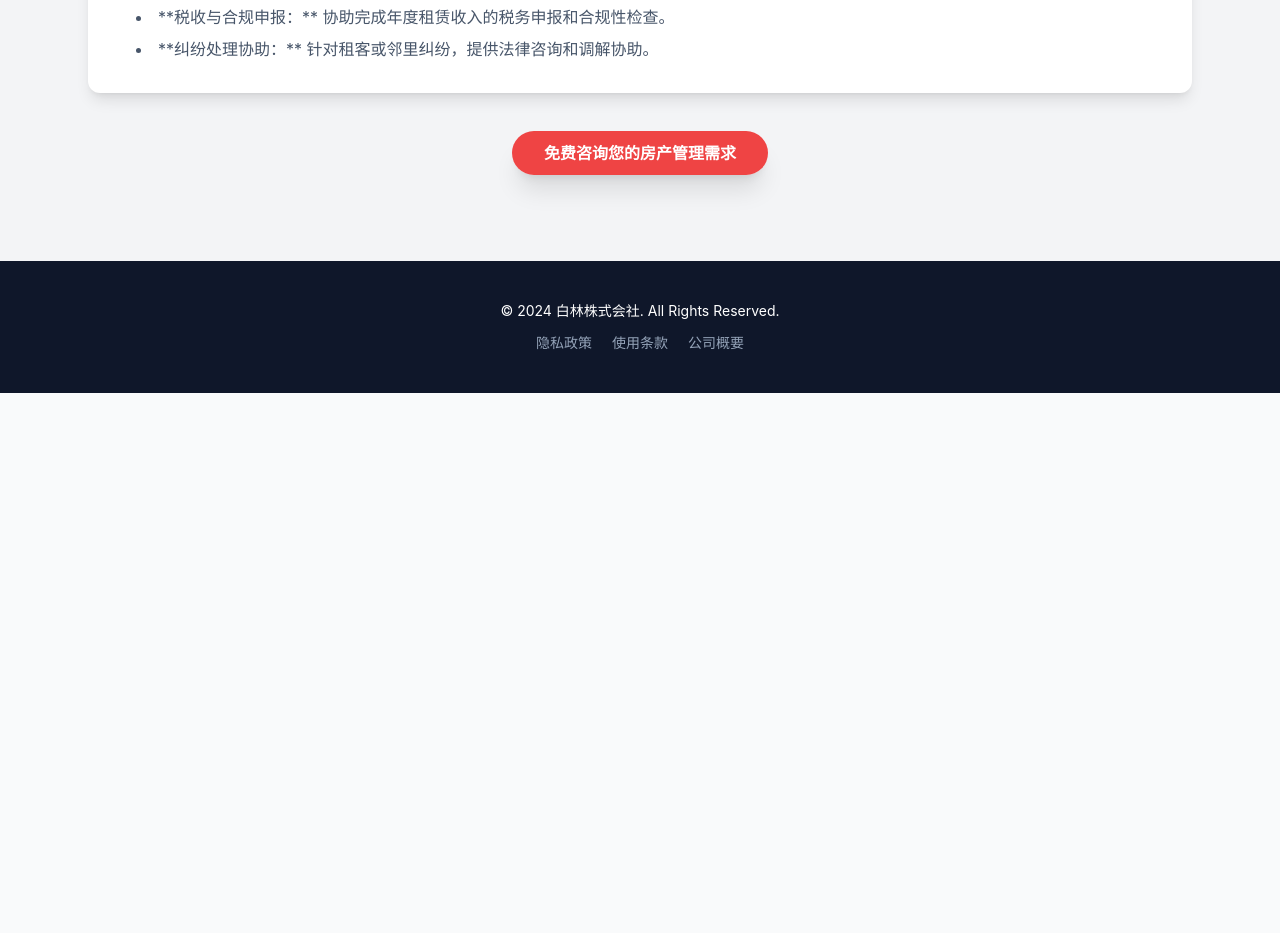
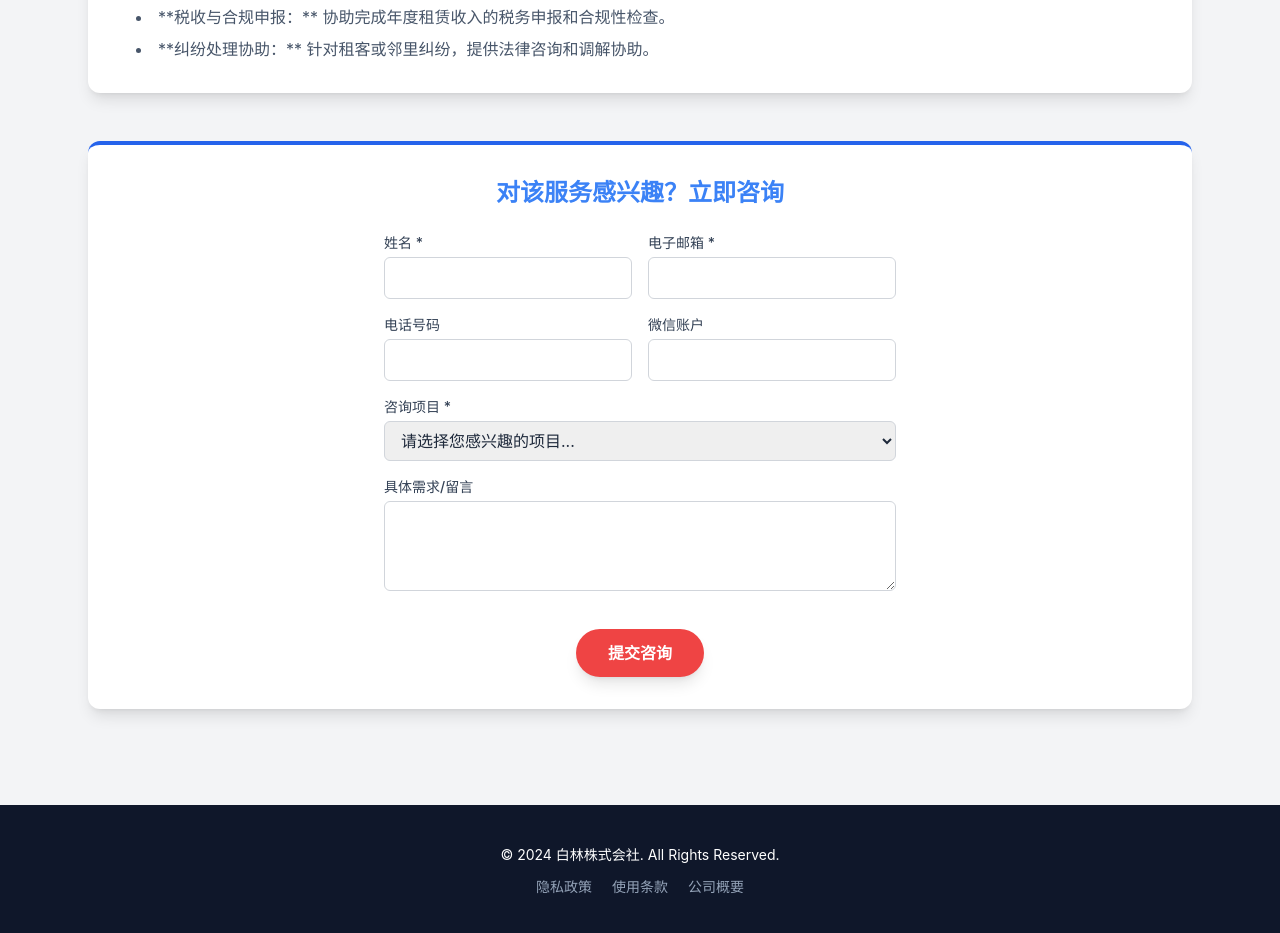
Before and after one commit to HakuKeika/shirabayashi1, a plain HTML site: page real-estate-maintenance_zh.html in a window 1280 px wide. Shown: the part 1527-2460 px from the top of the page. Before the commit the page ends 1920 px from the top, so only its background shows below. Drawn offline with nearby package versions, Linux system fonts and the light colour scheme.

Commit message:
Update real-estate-maintenance_zh.html

```diff
--- a/real-estate-maintenance_zh.html
+++ b/real-estate-maintenance_zh.html
@@ -161,12 +161,70 @@
                     </ul>
                 </div>
 
-                <!-- CTA -->
-                <div class="text-center mt-16">
-                    <a href="contact_zh.html" class="bg-red-500 text-white font-bold py-3 px-8 rounded-full shadow-xl hover:bg-red-600 transition-colors duration-300 transform hover:scale-105">
-                        免费咨询您的房产管理需求
-                    </a>
-                </div>
+               <!-- 通用联系表单模块 -->
+<section id="contact-form-module" class="mt-16 bg-white p-8 rounded-xl shadow-lg border-t-4 border-blue-600">
+    <h2 class="text-2xl font-bold color-primary-text mb-6 text-center">对该服务感兴趣？立即咨询</h2>
+
+    <!-- 请用您真实的 Formspree Endpoint 替换此处的占位符 -->
+    <form action="https://formspree.io/f/YOUR_FORMSPREE_ENDPOINT" method="POST" class="space-y-4 max-w-lg mx-auto">
+        <!-- 隐藏字段：用于在 Formspree 邮件中标识提交来源（请根据页面修改 value） -->
+        <input type="hidden" name="form_source" value="专业维护与管理" />
+        <input type="hidden" name="form_name" value="日本不动产代行、维护与管理服务" />
+
+        <div class="grid grid-cols-1 md:grid-cols-2 gap-4">
+            <!-- 姓名 -->
+            <div>
+                <label for="name" class="block text-sm font-medium text-slate-700 mb-1">姓名 *</label>
+                <input type="text" id="name" name="姓名" required class="w-full border border-gray-300 rounded-md py-2 px-3 focus:ring-blue-500 focus:border-blue-500">
+            </div>
+            <!-- 电子邮箱 - 已修正字段名 -->
+            <div>
+                <label for="email" class="block text-sm font-medium text-slate-700 mb-1">电子邮箱 *</label>
+                <!-- 关键修正: name="email" -->
+                <input type="email" id="email" name="email" required class="w-full border border-gray-300 rounded-md py-2 px-3 focus:ring-blue-500 focus:border-blue-500">
+            </div>
+        </div>
+
+        <div class="grid grid-cols-1 md:grid-cols-2 gap-4">
+            <!-- 电话号码 -->
+            <div>
+                <label for="phone" class="block text-sm font-medium text-slate-700 mb-1">电话号码</label>
+                <input type="tel" id="phone" name="电话号码" class="w-full border border-gray-300 rounded-md py-2 px-3 focus:ring-blue-500 focus:border-blue-500">
+            </div>
+            <!-- 微信账户 -->
+            <div>
+                <label for="wechat" class="block text-sm font-medium text-slate-700 mb-1">微信账户</label>
+                <input type="text" id="wechat" name="微信账户" class="w-full border border-gray-300 rounded-md py-2 px-3 focus:ring-blue-500 focus:border-blue-500">
+            </div>
+        </div>
+
+        <!-- 咨询项目 (下拉菜单) -->
+        <div>
+            <label for="inquiry-subject" class="block text-sm font-medium text-slate-700 mb-1">咨询项目 *</label>
+            <select id="inquiry-subject" name="咨询项目" required class="w-full border border-gray-300 rounded-md py-2 px-3 focus:ring-blue-500 focus:border-blue-500">
+                <option value="" disabled selected>请选择您感兴趣的项目...</option>
+                <option value="日本文化体验">租客管理与合同代签</option>
+                <option value="日语学习与翻译">设施维护与紧急修缮</option>
+                <option value="不动产维护管理">法律支持与文件管理理</option>
+                <option value="其他合作咨询">其他合作咨询</option>
+            </select>
+        </div>
+
+        <!-- 具体需求/留言 -->
+        <div>
+            <label for="message" class="block text-sm font-medium text-slate-700 mb-1">具体需求/留言</label>
+            <textarea id="message" name="具体需求" rows="3" class="w-full border border-gray-300 rounded-md py-2 px-3 focus:ring-blue-500 focus:border-blue-500"></textarea>
+        </div>
+
+        <div class="text-center pt-4">
+            <button type="submit" class="bg-red-500 text-white font-bold py-3 px-8 rounded-full shadow-lg hover:bg-red-600 transition-colors duration-300 transform hover:scale-105">
+                提交咨询
+            </button>
+        </div>
+    </form>
+</section>
+<!-- 通用联系表单模块 END -->
+
 
             </div>
         </div>
```
